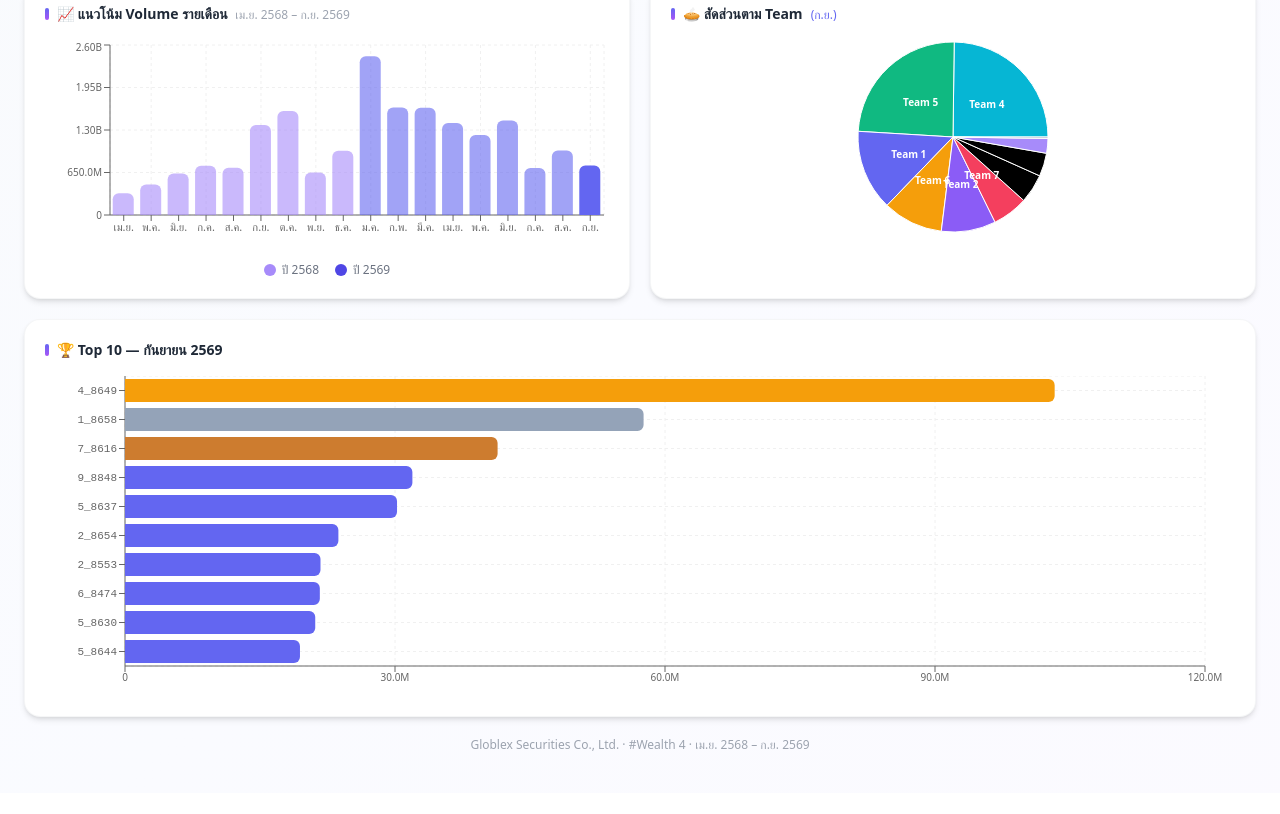
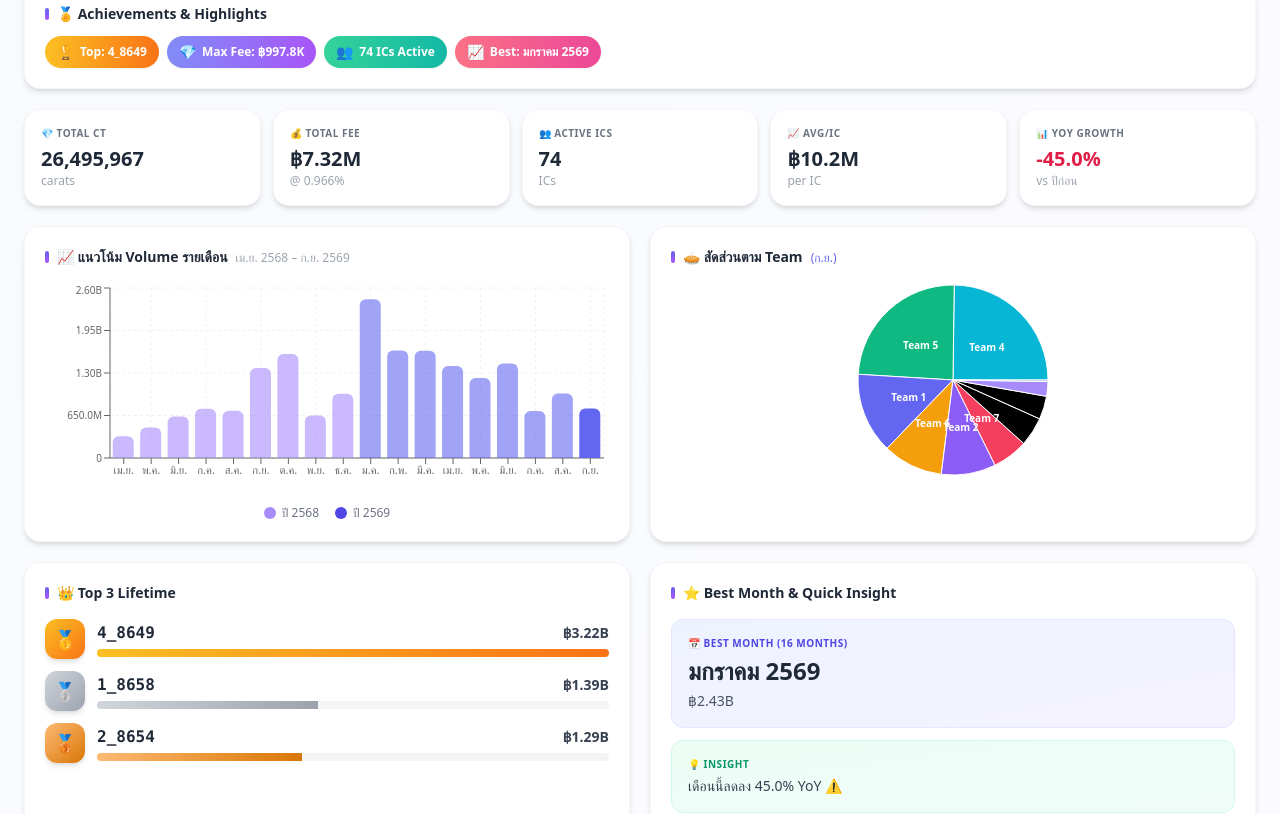
Before and after one commit to minetose-oss/Diamond-3.5, a React (Vite) app: page / in a window 1280 px wide. Shown: the part 580-1394 px from the top of the page. Before the commit the page ends 1373 px from the top, so only its background shows below. Built offline with nearby package versions, Linux system fonts and the light colour scheme.

Commit message:
ui: add achievements badges + 5 quick stats + top 3 lifetime + insight cards to overview

```diff
--- a/src/App.tsx
+++ b/src/App.tsx
@@ -612,6 +612,60 @@ export default function App() {
   const prevTotal = prevKey ? (monthTotals[prevKey]||0) : null;
   const diffPct = prevTotal && prevTotal>0 ? ((grandTotal-prevTotal)/prevTotal)*100 : undefined;
 
+  // Total carats (approx based on USD 28.59/ct)
+  const totalCarats = Math.round(grandTotal / 28.593);
+  const totalFee = toFee(grandTotal);
+  // Active ICs in selected period
+  const activeICs = useMemo(() => Object.values(selectedVolByCode).filter(v => v > 0).length, [selectedVolByCode]);
+  // YoY: ก.ย. 2568 vs ก.ย. 2569 (use month name matching)
+  const yoyPct = useMemo(() => {
+    const cur = monthTotals[filter] || 0;
+    // find same month previous year (e.g., jul -> jul25, sep -> sep25)
+    let prevKey = "";
+    if (filter.endsWith("25")) prevKey = ""; // already prev year
+    else if (["jan","mar","may","jul","aug","sep","oct","nov","dec"].includes(filter)) prevKey = filter + "25";
+    else if (filter === "feb") prevKey = "";
+    else if (["apr","jun"].includes(filter)) prevKey = filter + "25";
+    const prev = prevKey ? (monthTotals[prevKey] || 0) : 0;
+    return prev > 0 ? ((cur - prev) / prev) * 100 : null;
+  }, [filter, monthTotals]);
+  // Best month overall (highest sales in all 16 months)
+  const bestMonth = useMemo(() => {
+    let max = 0, bestKey = "";
+    for (const m of MONTHS) {
+      const v = monthTotals[m.key] || 0;
+      if (v > max) { max = v; bestKey = m.key; }
+    }
+    return { key: bestKey, vol: max, label: MONTHS.find(m=>m.key===bestKey)?.label || bestKey };
+  }, [monthTotals]);
+  // Top 3 members overall (cumulative)
+  const top3Overall = useMemo(() => {
+    const totals: Record<string, number> = {};
+    for (const mk of MONTHS.map(x=>x.key)) {
+      for (const [code, vol] of Object.entries(RAW[mk] || {})) {
+        totals[code] = (totals[code] || 0) + vol;
+      }
+    }
+    return Object.entries(totals)
+      .map(([code, vol]) => ({ code, vol }))
+      .sort((a,b) => b.vol - a.vol)
+      .slice(0, 3);
+  }, []);
+  // Achievement badges
+  const achievements = useMemo(() => {
+    const badges: {icon:string, label:string, color:string}[] = [];
+    // Top performer (highest sales)
+    if (top10[0]) badges.push({icon:"🏆", label:`Top: ${top10[0].code}`, color:"from-amber-400 to-orange-500"});
+    // Highest fee
+    const maxFee = Math.max(...top10.map(t => toFee(t.vol)));
+    if (maxFee > 0) badges.push({icon:"💎", label:`Max Fee: ฿${fmtFee(maxFee)}`, color:"from-indigo-400 to-purple-500"});
+    // Most active
+    if (activeICs > 0) badges.push({icon:"👥", label:`${activeICs} ICs Active`, color:"from-emerald-400 to-teal-500"});
+    // Best month
+    if (bestMonth.vol > 0) badges.push({icon:"📈", label:`Best: ${bestMonth.label}`, color:"from-rose-400 to-pink-500"});
+    return badges;
+  }, [top10, activeICs, bestMonth]);
+
   // Team5 per-member volumes for selected filter
   const team5Data = useMemo(() => {
     return TEAM5_INFO.map(m => {
@@ -1132,6 +1186,51 @@ export default function App() {
 
         {/* ══ OVERVIEW ══ */}
         {tab==="overview" && (
+          <div className="space-y-5">
+            {/* Achievements Badges */}
+            <div className="card-lift bg-white rounded-2xl p-5 shadow-md border border-gray-100/80">
+              <h2 className="section-title text-sm font-bold text-gray-800 mb-3">🏅 Achievements & Highlights</h2>
+              <div className="flex flex-wrap gap-2">
+                {achievements.map((a, i) => (
+                  <div key={i} className={`bg-gradient-to-r ${a.color} text-white px-3 py-1.5 rounded-full text-xs font-bold flex items-center gap-1.5 shadow-sm`}>
+                    <span className="text-sm">{a.icon}</span>
+                    <span>{a.label}</span>
+                  </div>
+                ))}
+              </div>
+            </div>
+
+            {/* Quick Stats Row */}
+            <div className="grid grid-cols-2 md:grid-cols-5 gap-3">
+              <div className="card-lift bg-white rounded-2xl p-4 shadow-md border border-gray-100/80">
+                <div className="text-[10px] uppercase tracking-wider text-gray-500 font-bold mb-1">💎 Total CT</div>
+                <div className="text-xl font-bold text-gray-800">{totalCarats.toLocaleString()}</div>
+                <div className="text-xs text-gray-400">carats</div>
+              </div>
+              <div className="card-lift bg-white rounded-2xl p-4 shadow-md border border-gray-100/80">
+                <div className="text-[10px] uppercase tracking-wider text-gray-500 font-bold mb-1">💰 Total Fee</div>
+                <div className="text-xl font-bold text-gray-800">฿{fmtFee(totalFee)}</div>
+                <div className="text-xs text-gray-400">@ 0.966%</div>
+              </div>
+              <div className="card-lift bg-white rounded-2xl p-4 shadow-md border border-gray-100/80">
+                <div className="text-[10px] uppercase tracking-wider text-gray-500 font-bold mb-1">👥 Active ICs</div>
+                <div className="text-xl font-bold text-gray-800">{activeICs}</div>
+                <div className="text-xs text-gray-400">ICs</div>
+              </div>
+              <div className="card-lift bg-white rounded-2xl p-4 shadow-md border border-gray-100/80">
+                <div className="text-[10px] uppercase tracking-wider text-gray-500 font-bold mb-1">📈 Avg/IC</div>
+                <div className="text-xl font-bold text-gray-800">฿{fmt(activeICs > 0 ? grandTotal/activeICs : 0)}</div>
+                <div className="text-xs text-gray-400">per IC</div>
+              </div>
+              <div className="card-lift bg-white rounded-2xl p-4 shadow-md border border-gray-100/80">
+                <div className="text-[10px] uppercase tracking-wider text-gray-500 font-bold mb-1">📊 YoY Growth</div>
+                <div className={`text-xl font-bold ${yoyPct === null ? "text-gray-400" : yoyPct > 0 ? "text-emerald-600" : "text-rose-600"}`}>
+                  {yoyPct === null ? "—" : `${yoyPct > 0 ? "+" : ""}${yoyPct.toFixed(1)}%`}
+                </div>
+                <div className="text-xs text-gray-400">vs ปีก่อน</div>
+              </div>
+            </div>
+
             <div className="grid grid-cols-1 md:grid-cols-2 gap-5">
               <div className="card-lift bg-white rounded-2xl p-5 shadow-md border border-gray-100/80">
                 <h2 className="section-title text-sm font-bold text-gray-800 mb-4">📈 แนวโน้ม Volume รายเดือน <span className="text-xs font-normal text-gray-400 ml-1">เม.ย. 2568 – ก.ย. 2569</span></h2>
@@ -1179,6 +1278,55 @@ export default function App() {
                 </ResponsiveContainer>
               </div>
 
+              <div className="card-lift bg-white rounded-2xl p-5 shadow-md border border-gray-100/80">
+                <h2 className="section-title text-sm font-bold text-gray-800 mb-4">👑 Top 3 Lifetime</h2>
+                <div className="space-y-3">
+                  {top3Overall.map((m, i) => {
+                    const maxVol = top3Overall[0].vol;
+                    const pct = (m.vol / maxVol) * 100;
+                    const medals = ["🥇", "🥈", "🥉"];
+                    const colors = ["from-amber-400 to-orange-500", "from-gray-300 to-gray-400", "from-orange-300 to-amber-600"];
+                    return (
+                      <div key={m.code} className="flex items-center gap-3">
+                        <div className={`w-10 h-10 rounded-xl bg-gradient-to-br ${colors[i]} flex items-center justify-center text-white text-lg shadow-md`}>
+                          {medals[i]}
+                        </div>
+                        <div className="flex-1">
+                          <div className="flex items-center justify-between mb-1">
+                            <span className="font-mono font-bold text-gray-800">{m.code}</span>
+                            <span className="text-sm font-bold text-gray-700">฿{fmt(m.vol)}</span>
+                          </div>
+                          <div className="h-2 bg-gray-100 rounded-full overflow-hidden">
+                            <div className={`h-full bg-gradient-to-r ${colors[i]} transition-all`} style={{width: `${pct}%`}}></div>
+                          </div>
+                        </div>
+                      </div>
+                    );
+                  })}
+                </div>
+              </div>
+
+              <div className="card-lift bg-white rounded-2xl p-5 shadow-md border border-gray-100/80">
+                <h2 className="section-title text-sm font-bold text-gray-800 mb-4">⭐ Best Month & Quick Insight</h2>
+                <div className="space-y-3">
+                  <div className="bg-gradient-to-br from-indigo-50 to-violet-50 rounded-xl p-4 border border-indigo-100">
+                    <div className="text-[10px] uppercase tracking-wider text-indigo-600 font-bold mb-1">📅 Best Month (16 months)</div>
+                    <div className="text-2xl font-bold text-gray-800">{bestMonth.label}</div>
+                    <div className="text-sm text-gray-600 mt-1">฿{fmt(bestMonth.vol)}</div>
+                  </div>
+                  <div className="bg-gradient-to-br from-emerald-50 to-teal-50 rounded-xl p-4 border border-emerald-100">
+                    <div className="text-[10px] uppercase tracking-wider text-emerald-600 font-bold mb-1">💡 Insight</div>
+                    <div className="text-sm text-gray-700">
+                      {yoyPct !== null && yoyPct > 0 ?
+                        `เดือนนี้เติบโต ${yoyPct.toFixed(1)}% YoY 🚀` :
+                        yoyPct !== null && yoyPct < 0 ?
+                        `เดือนนี้ลดลง ${Math.abs(yoyPct).toFixed(1)}% YoY ⚠️` :
+                        `มี ${activeICs} ICs ทำยอดในช่วงนี้`}
+                    </div>
+                  </div>
+                </div>
+              </div>
+
               <div className="md:col-span-2 card-lift bg-white rounded-2xl p-5 shadow-md border border-gray-100/80">
                 <h2 className="section-title text-sm font-bold text-gray-800 mb-4">🏆 Top 10 — {monthLabel?.label || (filter==="all25"?"รวมปี 2568":"รวมปี 2569")}</h2>
                 <ResponsiveContainer width="100%" height={320}>
@@ -1194,6 +1342,7 @@ export default function App() {
                     </Bar>
                   </BarChart>
                 </ResponsiveContainer>
+              </div>
             </div>
           </div>
         )}
```
Lines whose indentation alone changed are shown as unchanged.
